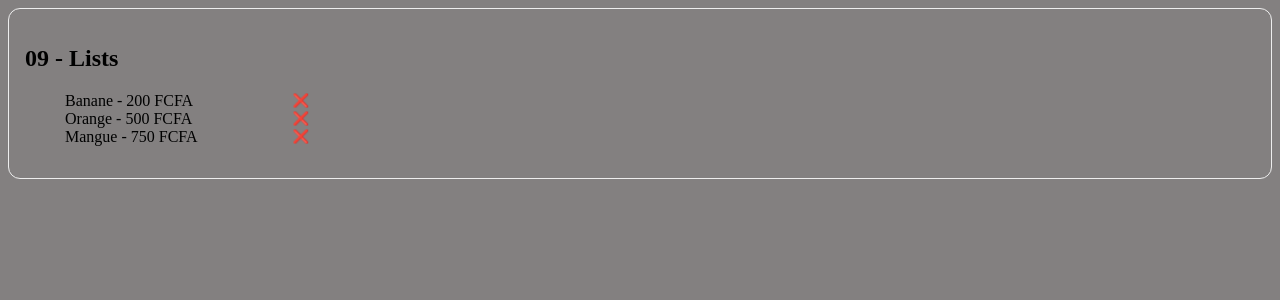
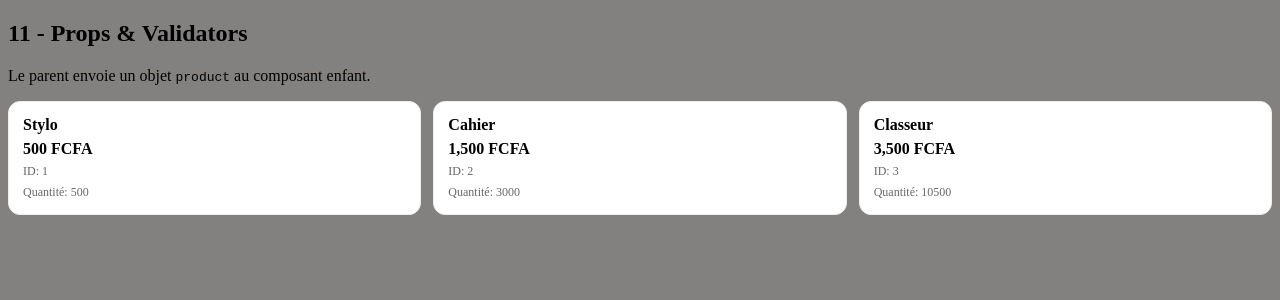
Before and after one commit to ndeyaichasene/cours, a Vue app: page / in a window 1280 px wide. Shown: the top 300 px of the page. Built offline with nearby package versions, Linux system fonts and the light colour scheme.

Commit message:
feat/11-props

```diff
--- a/src/App.vue
+++ b/src/App.vue
@@ -1,5 +1,7 @@
 <script setup>
-import VFor from './demos/09_vFor/VFor.vue';
+import Props from './demos/11_props/Props.vue';
+
+// import VFor from './demos/09_vFor/VFor.vue';
 
 // import Rendering from './demos/08_rendering/Rendering.vue';
 
@@ -41,7 +43,8 @@ import VFor from './demos/09_vFor/VFor.vue';
     <!-- <Reactive></Reactive> -->
     <!-- <Computed></Computed> -->
     <!-- <Rendering></Rendering> -->
-    <VFor></VFor>
+    <!-- <VFor></VFor> -->
+    <Props></Props>
 
 
 
--- /dev/null
+++ b/src/demos/11_props/Article.vue
@@ -0,0 +1,46 @@
+<script setup>
+import { defineProps } from 'vue';
+//1er methode pour définir les props
+//  defineProps({
+//     product:  Object,
+//     quantite : Number
+// });
+
+//2eme methode pour définir les props
+// const props = defineProps({
+//     product: Object,
+//     quantite: Number
+// });
+// console.log(props.product);
+
+//3eme methode pour définir les props
+const props = defineProps({
+    product:{
+        type: Object,
+        required: true,
+        validator: (value) => typeof value.name === 'string'
+    },
+    quantite: {
+        type: Number,
+        default: 0,
+        validator: (value) => value >= 0
+    }
+});
+
+</script>
+
+<template>
+      <article class="card" >
+        <h3 class="name">{{ product.name }}</h3>
+        <p class="price">{{ product.price.toLocaleString() }} FCFA</p>
+        <p class="meta">ID: {{ product.id }}</p>
+        <p class="meta">Quantité: {{ quantite }}</p>
+      </article>
+</template>
+
+<style scoped>
+.card { padding: 14px; border: 1px solid #eee; border-radius: 12px; background: #fff; }
+.name { margin: 0; font-size: 16px; }
+.price { margin: 6px 0 0; font-weight: 700; }
+.meta { margin: 6px 0 0; color: #666; font-size: 12px; }
+</style>
--- /dev/null
+++ b/src/demos/11_props/Props.vue
@@ -0,0 +1,32 @@
+<script setup>
+import Article from './Article.vue';
+
+// import ProductCard from './ProductCard.vue'
+
+const products = [
+  { id: 1, name: 'Stylo', price: 500 },
+  { id: 2, name: 'Cahier', price: 1500 },
+  { id: 3, name: 'Classeur', price: 3500 },
+]
+</script>
+
+<template>
+  <section>
+    <h2>11 - Props & Validators</h2>
+    <p>Le parent envoie un objet <code>product</code> au composant enfant.</p>
+
+    <div class="grid">
+    <Article
+        v-for="p in products"
+        :key="p.id"
+        :product="p"
+        :quantite="p.id * p.price" >
+    </Article>
+    </div>
+  </section>
+</template>
+
+<style scoped>
+.grid { display: grid; gap: 12px; grid-template-columns: repeat(3, minmax(0, 1fr)); margin-top: 12px; }
+@media (max-width: 900px) { .grid { grid-template-columns: 1fr; } }
+</style>
```
